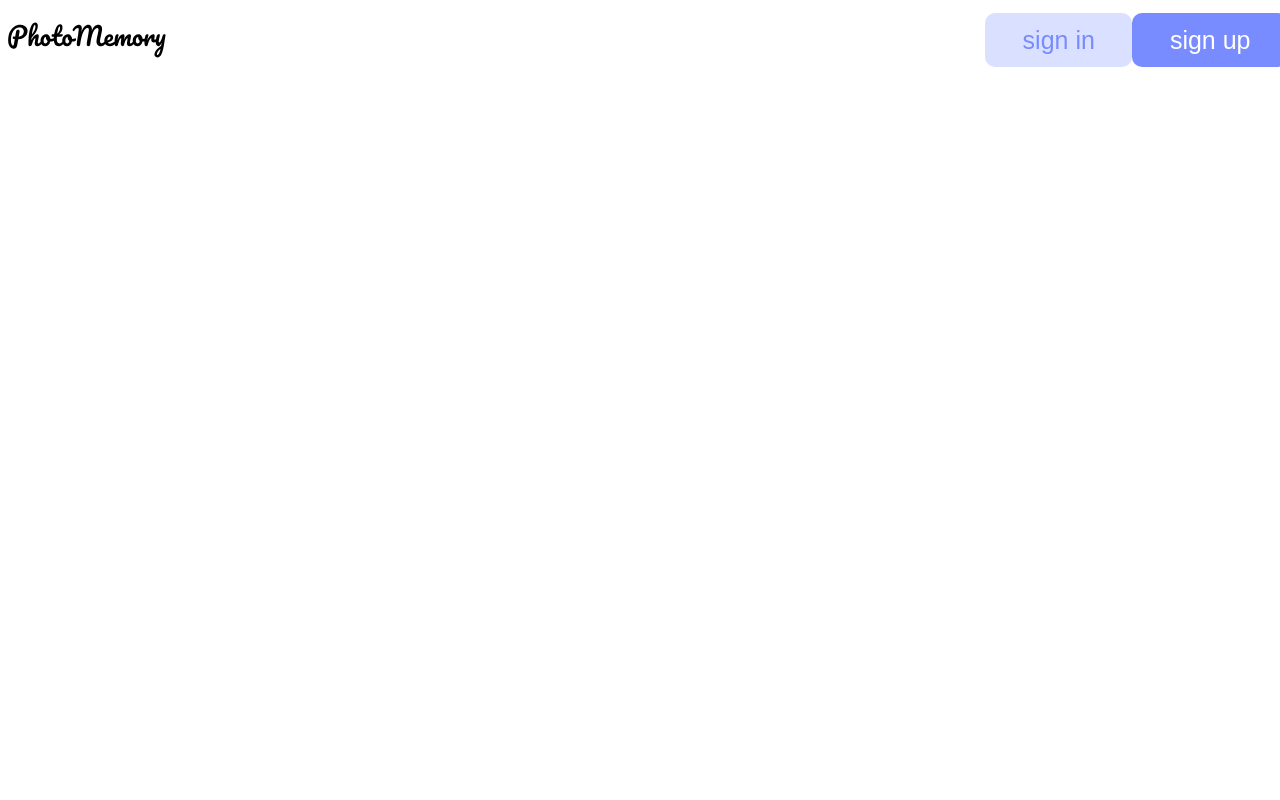
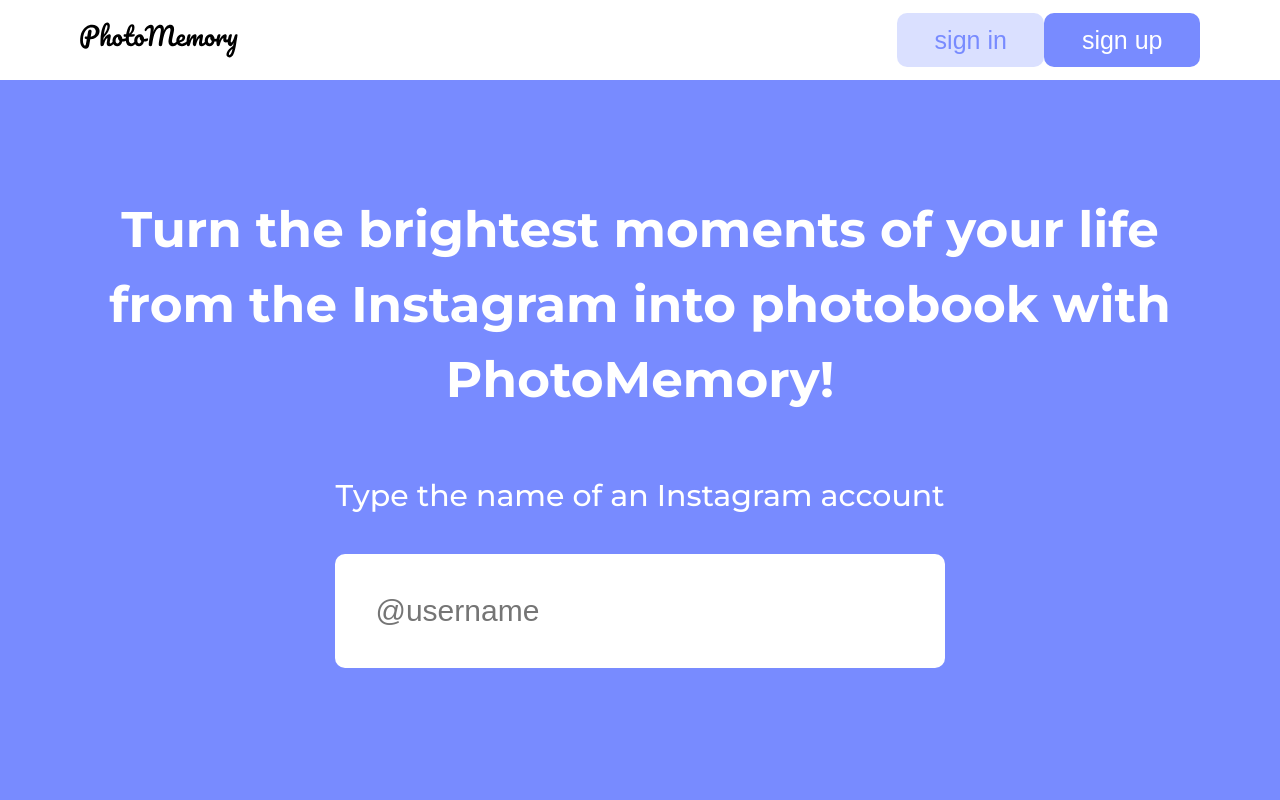
Before and after one commit to floss-order/photomemory, a React (Create React App) app in the folder client/: page / in a window 1280 px wide. Shown: the top 800 px of the page. Built offline with nearby package versions, Linux system fonts and the light colour scheme.

Commit message:
Set up routing for the home page

```diff
--- a/client/src/App.js
+++ b/client/src/App.js
@@ -1,9 +1,26 @@
 import React from 'react'
+
+import './App.css'
+import Container from './components/Container'
 import Header from './components/Header'
+import Footer from './components/Footer'
+import Home from './pages/Home'
+
+import { Switch, Route } from "react-router-dom"
 
 function App() {
   return (
-    <Header className="header"/>
+    <>
+      <Switch>
+        <Container>
+          <Header/>
+          <Route exact path="/">
+            <Home />
+          </Route>
+          <Footer/>
+        </Container>
+      </Switch>
+    </>
   )
 }
 
--- a/client/src/index.js
+++ b/client/src/index.js
@@ -2,9 +2,11 @@
 import ReactDOM from 'react-dom'
 import App from './App'
 
+import { BrowserRouter as Router } from 'react-router-dom'
+
 ReactDOM.render(
-  <React.StrictMode>
+  <Router>
     <App />
-  </React.StrictMode>,
+  </Router>,
   document.getElementById('root')
 )
```
Also changed, not shown: 1 other file (tests, documents, lock files or other folders).
